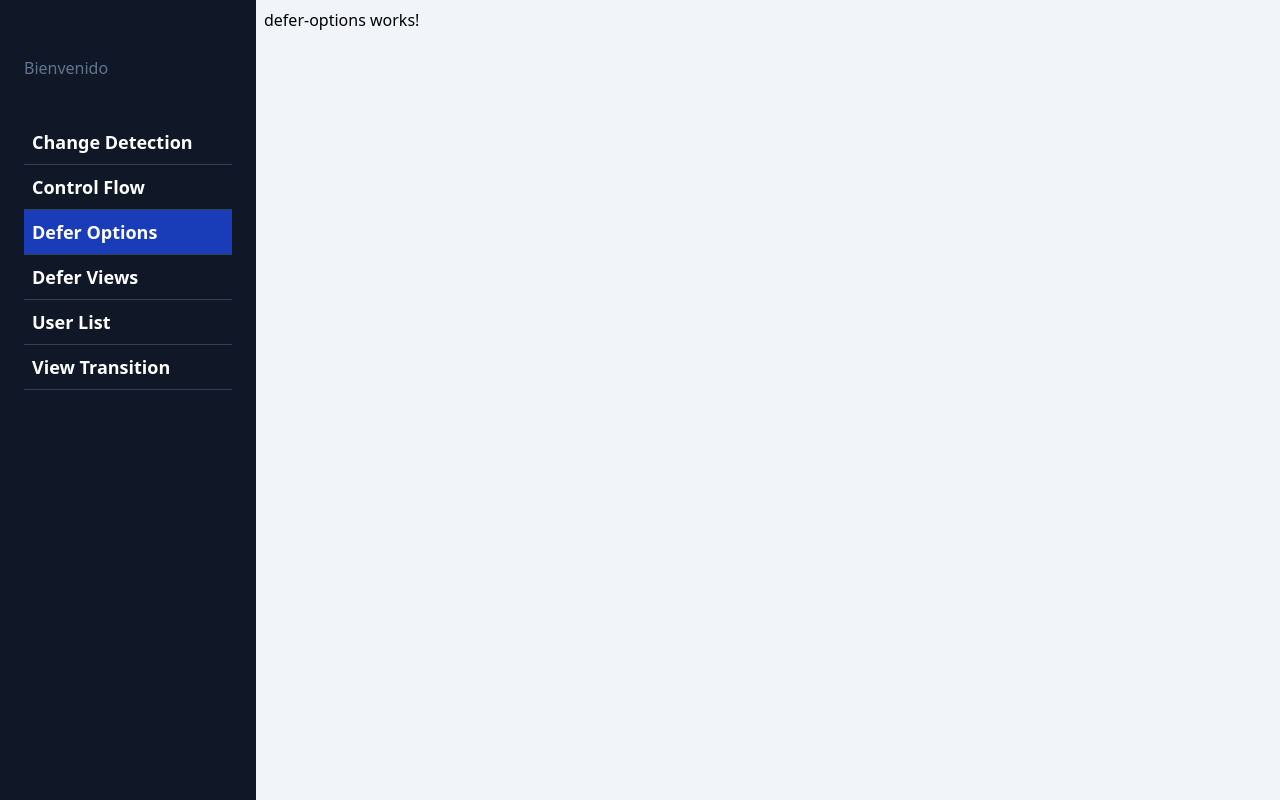
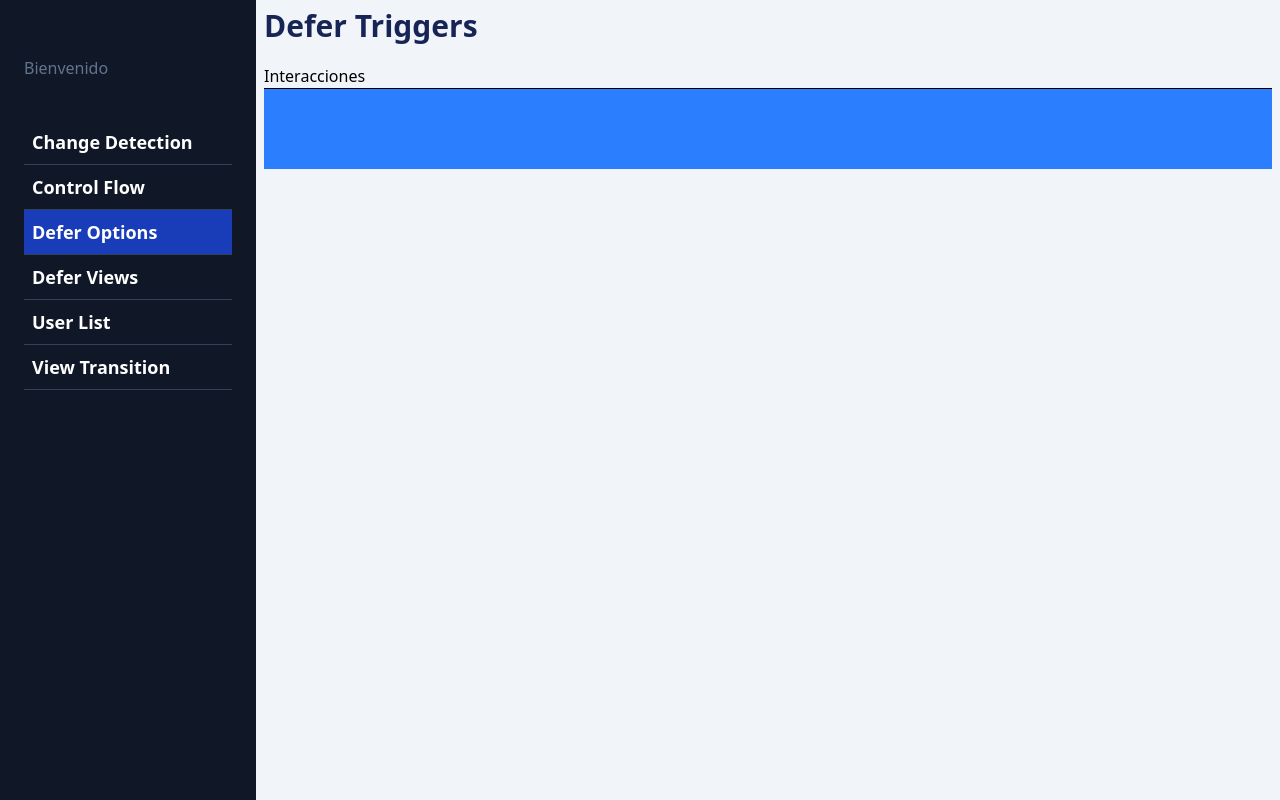
Before and after one commit to FernandoVCG33/angular-21, an Angular app in the folder my-dashboard/: page /dashboard/defer-options in a window 1280 px wide. Built offline with nearby package versions, Linux system fonts and the light colour scheme.

Commit message:
Enhance defer-options component with title and section layout

```diff
--- a/my-dashboard/src/app/dashboard/pages/defer-options/defer-options.html
+++ b/my-dashboard/src/app/dashboard/pages/defer-options/defer-options.html
@@ -1 +1,7 @@
-<p>defer-options works!</p>
+<app-title title="Defer Triggers" />
+
+<section>
+  <h1>Interacciones</h1>
+  <hr>
+  <app-heavy-loaders-fast cssClass="bg-blue-500 h-20" />
+</section>
--- a/my-dashboard/src/app/share/heavy-loaders-slow/heavy-loaders-fast.ts
+++ b/my-dashboard/src/app/share/heavy-loaders-slow/heavy-loaders-fast.ts
@@ -1,11 +1,17 @@
-import { Component } from '@angular/core';
+import {Component, Input} from '@angular/core';
+import {NgClass} from '@angular/common';
 
 @Component({
   selector: 'app-heavy-loaders-fast',
   standalone: true,
-  imports: [],
-  template: `<h1>Heavy Loader Fast</h1>`,
+  imports: [
+    NgClass
+  ],
+  template: `
+    <section [ngClass]="['w-full', cssClass]" >
+      <ng-content/>
+    </section>`,
 })
 export class HeavyLoadersFast {
-
+  @Input({ required : true }) cssClass!: string ;
 }
```
Also changed, not shown: my-dashboard/src/app/dashboard/pages/defer-options/defer-options.ts (+6 -1 lines).
